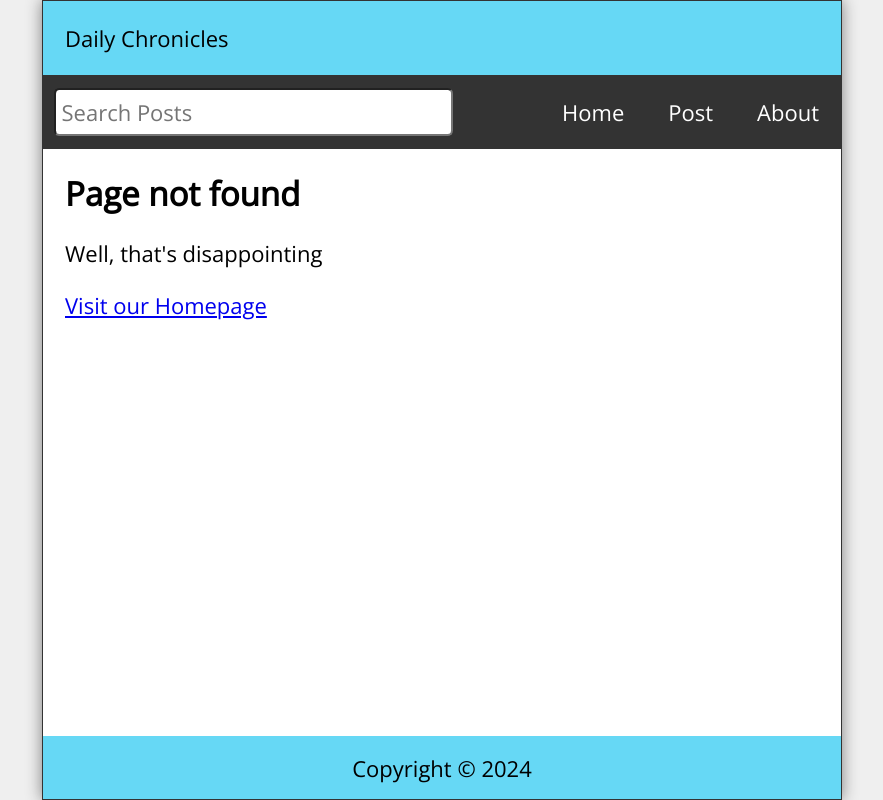
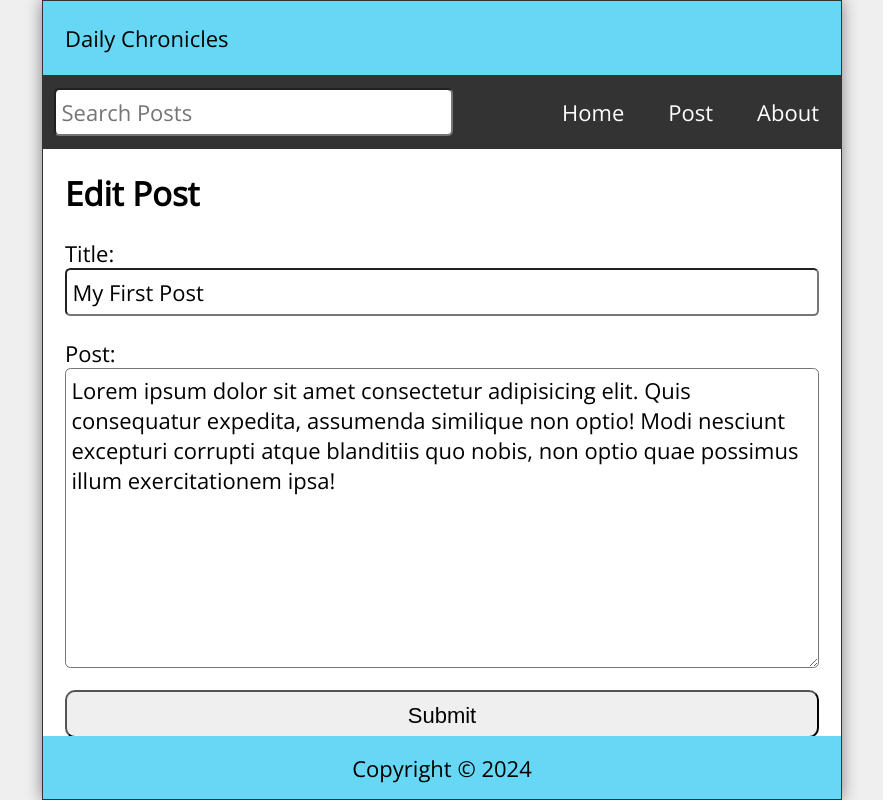
Before and after one commit to pranavshrikhande/ChronicleJS, a React (Create React App) app: page /edit/1 in a window 1280 px wide. Before the commit this address had no page. Shown: the whole page, without its empty margins (198-1081 px from the left). Built offline with nearby package versions, Linux system fonts and the light colour scheme; data requests are answered from the project's data file.

Commit message:
feat: edit functionality completed

```diff
--- a/data/db.json
+++ b/data/db.json
@@ -8,21 +8,16 @@
     },
     {
       "id": "2",
-      "title": "My 2nd Post",
-      "datetime": "July 01, 2021 11:17:36 AM",
-      "body": "Lorem ipsum dolor sit amet consectetur adipisicing elit. Quis consequatur expedita, assumenda similique non optio! Modi nesciunt excepturi corrupti atque blanditiis quo nobis, non optio quae possimus illum exercitationem ipsa!"
+      "title": "Second Post",
+      "datetime": "July 05, 2024 7:11:13 PM",
+      "body": "France wins against Portugal"
     },
     {
       "id": "3",
       "title": "My 3rd Post",
       "datetime": "July 01, 2021 11:17:36 AM",
       "body": "Lorem ipsum dolor sit amet consectetur adipisicing elit. Quis consequatur expedita, assumenda similique non optio! Modi nesciunt excepturi corrupti atque blanditiis quo nobis, non optio quae possimus illum exercitationem ipsa!"
-    },
-    {
-      "id": "4",
-      "title": "My Fourth Post",
-      "datetime": "July 01, 2021 11:17:36 AM",
-      "body": "Lorem ipsum dolor sit amet consectetur adipisicing elit. Quis consequatur expedita, assumenda similique non optio! Modi nesciunt excepturi corrupti atque blanditiis quo nobis, non optio quae possimus illum exercitationem ipsa!"
     }
+
   ]
 }
--- a/src/App.js
+++ b/src/App.js
@@ -12,6 +12,7 @@ import Missing from "./Missing";
 import Footer from "./Footer";
 import { format } from "date-fns";
 import api from "./api/posts";
+import EditPost from "./EditPost";
 
 function App() {
   const [posts, setPosts] = useState([]);
@@ -90,21 +91,22 @@ function App() {
     }
   };
 
-  const handleEdit =  async(id)=>{
+  const handleEdit = async (id) => {
     //we need to have new state for edit body and title
     const datetime = format(new Date(), "MMMM dd, yyyy pp");
 
-    const updatedBody = {id, title: editTitle, datetime, body: editBody};
+    const updatedBody = { id, title: editTitle, datetime, body: editBody };
 
-    try{
-        const response = await api.put(`/posts/${id}`, updatedBody);
+    try {
+      const response = await api.put(`/posts/${id}`, updatedBody);
 
-        setPosts(posts.map(post=> post.id === id ? {...response.data} : post ))
-        setEditTitle('');
-        setEditBody('');
-        navigate("/");
-    }
-    catch (err) {
+      setPosts(
+        posts.map((post) => (post.id === id ? { ...response.data } : post))
+      );
+      setEditTitle("");
+      setEditBody("");
+      navigate("/");
+    } catch (err) {
       if (err.response) {
         //not in 200 Response range
         console.log(err.response.data);
@@ -114,9 +116,7 @@ function App() {
         console.log(`Error :${err.message}`);
       }
     }
-
-
-  }
+  };
 
   const handleDelete = async (id) => {
     try {
@@ -158,6 +158,20 @@ function App() {
         />
 
         <Route
+          path="/edit/:id"
+          element={
+            <EditPost
+              posts={posts}
+              handleEdit={handleEdit}
+              editTitle={editTitle}
+              setEditTitle={setEditTitle}
+              editBody={editBody}
+              setEditBody={setEditBody}
+            />
+          }
+        />
+
+        <Route
           path="/post/:id"
           element={<PostPage posts={posts} handleDelete={handleDelete} />}
         />
--- /dev/null
+++ b/src/EditPost.js
@@ -0,0 +1,62 @@
+import React, { useEffect } from "react";
+import { useParams, Link } from "react-router-dom";
+
+const EditPost = ({
+  posts,
+  handleEdit,
+  editBody,
+  setEditBody,
+  editTitle,
+  setEditTitle,
+}) => {
+  const { id } = useParams();
+  const post = posts.find((post) => post.id.toString() === id);
+
+  useEffect(() => {
+    if (post) {
+      setEditTitle(post.title);
+      setEditBody(post.body);
+    }
+  }, [post, setEditTitle, setEditBody]);
+
+  return (
+    <main className="NewPost">
+      {editTitle && (
+        <>
+          <h2>Edit Post</h2>
+          <form className="newPostForm" onSubmit={(e) => e.preventDefault()}>
+            <label htmlFor="editTitle">Title:</label>
+            <input
+              id="editTitle"
+              type="text"
+              required
+              value={editTitle}
+              onChange={(e) => setEditTitle(e.target.value)}
+            />
+            <label htmlFor="postBody">Post: </label>
+            <textarea
+              id="postBody"
+              required
+              value={editBody}
+              onChange={(e) => setEditBody(e.target.value)}
+            />
+            <button type="submit" onClick={() => handleEdit(post.id)}>
+              Submit
+            </button>
+          </form>
+        </>
+      )}{" "}
+      {!editTitle && (
+        <>
+          <h2>Post not found</h2>
+          <p>Well That's disappointing</p>
+          <p>
+            <Link to="/">Visit our Homepage</Link>
+          </p>
+        </>
+      )}
+    </main>
+  );
+};
+
+export default EditPost;
--- a/src/PostPage.js
+++ b/src/PostPage.js
@@ -1,5 +1,6 @@
 import { useParams, Link } from 'react-router-dom'
 import React from 'react'
+import EditPost from './EditPost';
 
 const PostPage = ({posts, handleDelete }) => {
 
@@ -14,7 +15,8 @@ const PostPage = ({posts, handleDelete }) => {
         <h2>{post.title}</h2>
         <p className="postDate">{post.datetime}</p>
         <p className="postDate">{post.body}</p>
-        <button onClick={()=> handleDelete(post.id)}>Delete Post</button>
+        <Link to={ `/edit/${post.id}`}><button className="editButton">Edit Post</button></Link>
+        <button className="deleteButton" onClick={()=> handleDelete(post.id)}>Delete Post</button>
       </>
     }
     { !post &&
--- a/src/index.css
+++ b/src/index.css
@@ -200,9 +200,9 @@ body {
   cursor: pointer;
 }
 
-.Missing h2, .PostPage h2,
-.Missing p, .PostPage p {
-  margin-bottom: 1rem;
+
+.Missing p, .PostPage p, .NewPost p {
+  margin-top: 1rem;
 }
 
 .PostPage button {
@@ -210,10 +210,18 @@ body {
   min-width: 48px;
   border-radius: 0.25rem;
   padding: 0.5rem;
+  margin-right: 0.5rem;
   font-size: 1rem;
-  background-color: red;
   color: #fff;
   cursor: pointer;
+}
+
+.deleteButton{
+  background-color: red;
+}
+
+.editButton{
+  background-color: #333;
 }
 
 .statusMsg {
```
